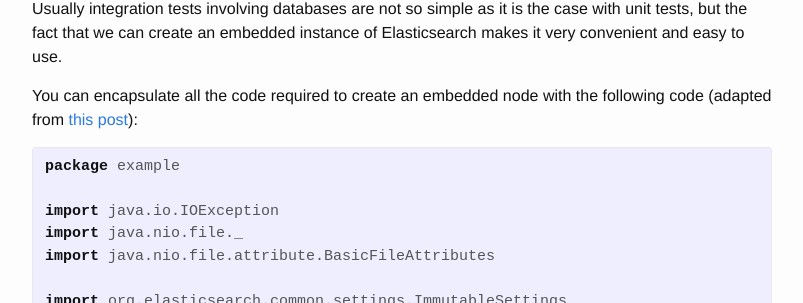
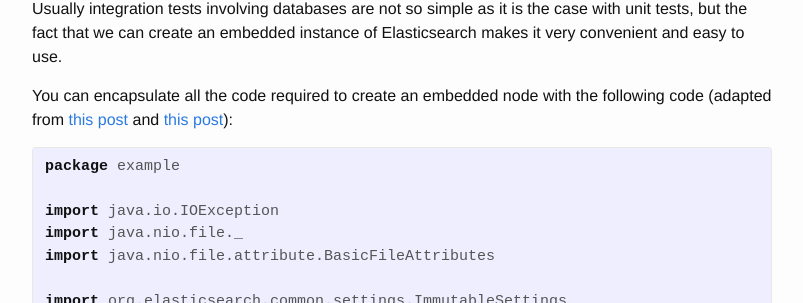
Before and after one commit to chris-zen/chris-zen.github.io, a Jekyll site: the page built from _posts/2015-05-10-elasticsearch-with-scala-and-akka.markdown, in a window 1280 px wide and 900 px high, scrolled down 3431 px. Shown: the part 149-452 px from the top of the window, without its empty margins (238-1041 px from the left). Built offline with Jekyll 4.4.1, drawn with Linux system fonts in a browser that asks for light colours; comment, search, counter and statistics services are not loaded.

Commit message:
Added a reference to the post

```diff
--- a/_posts/2015-05-10-elasticsearch-with-scala-and-akka.markdown
+++ b/_posts/2015-05-10-elasticsearch-with-scala-and-akka.markdown
@@ -173,7 +173,7 @@ makes it very convenient and easy to use.
 
 You can encapsulate all the code required to create an embedded node with the
 following code (adapted from [this
-post](http://cupofjava.de/blog/2012/11/27/embedded-elasticsearch-server-for-tests/)):
+post](http://cupofjava.de/blog/2012/11/27/embedded-elasticsearch-server-for-tests/) and [this post](https://orrsella.com/2014/10/28/embedded-elasticsearch-server-for-scala-integration-tests/)):
 
 {% highlight scala %}
 package example
```
